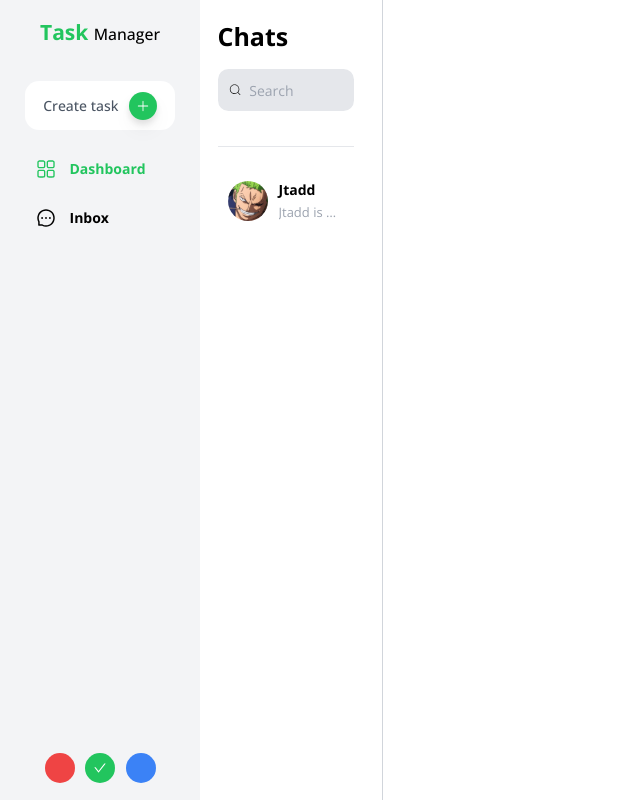
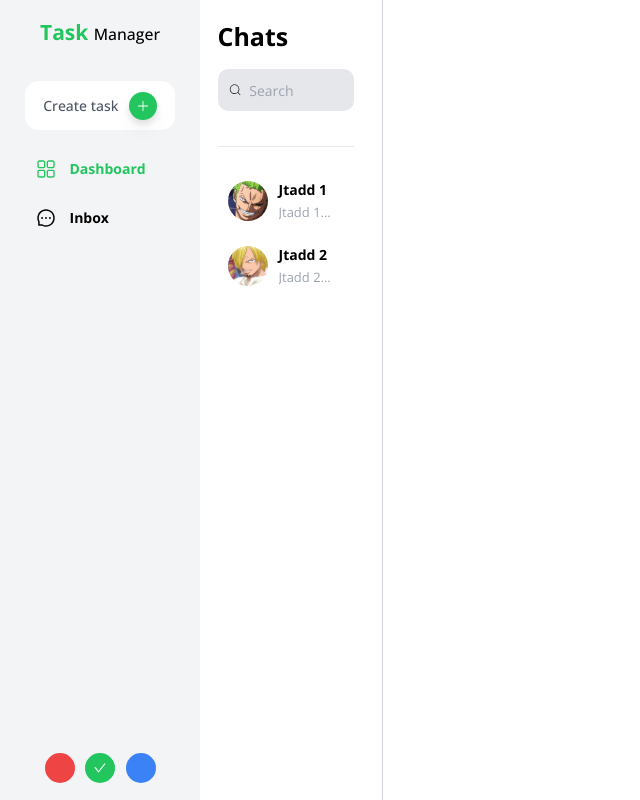
Before and after one commit to dathymax/ReactJS-Task-Manager-Client, a React (Vite) app: page /inbox in a window 1280 px wide. Shown: the whole page, without its empty margins (0-640 px from the left). Built offline with nearby package versions, Linux system fonts and the light colour scheme.

Commit message:
update inbox page

```diff
--- a/src/contexts/inbox.tsx
+++ b/src/contexts/inbox.tsx
@@ -1,10 +1,12 @@
 import React, { PropsWithChildren, useContext, useMemo, useState } from "react";
 import { IInboxSidebarUser } from "../pages/inbox/components/sidebar/users/Users";
 import { useSearchParams } from "react-router-dom";
+import Zoro from "../assets/images/zoro.jpg";
+import Sanji from "../assets/images/sanji.png";
 
 export interface IInboxPageContext {
     inboxData: IInboxSidebarUser[],
-    inboxById: IInboxSidebarUser
+    inboxById: IInboxSidebarUser,
 }
 
 export const InboxPageContext = React.createContext<IInboxPageContext | undefined>(undefined);
@@ -25,9 +27,49 @@ const InboxPageContextProvider = ({ children }: PropsWithChildren<{}>) => {
     const [inboxData, setInboxData] = useState<IInboxSidebarUser[]>([
         {
             id: 1,
-            src: "",
-            name: "Jtadd",
-            message: "Jtadd is a boy in a poor family"
+            senderName: "Jtadd 1",
+            senderSrc: Zoro,
+            latestMessage: "Jtadd 1 recipient is a boy in a rich family",
+            messages: [
+                {
+                    src: Zoro,
+                    name: "Jtadd 1 sender",
+                    message: "Jtadd 1 sender is a boy in a poor family",
+                    type: "sender",
+                },
+                {
+                    src: Sanji,
+                    name: "Jtadd 1 recipient",
+                    message: "Jtadd 1 recipient is a boy in a rich family",
+                    type: "recipient",
+                },
+            ]
+        },
+        {
+            id: 2,
+            senderName: "Jtadd 2",
+            senderSrc: Sanji,
+            latestMessage: "Jtadd 2 sender is a boy in a poor family too",
+            messages: [
+                {
+                    src: Sanji,
+                    name: "Jtadd 2 sender",
+                    message: "Jtadd 2 sender is a boy in a poor family",
+                    type: "sender",
+                },
+                {
+                    src: Zoro,
+                    name: "Jtadd 2 recipient",
+                    message: "Jtadd 2 recipient is a boy in a rich family",
+                    type: "recipient",
+                },
+                {
+                    src: Sanji,
+                    name: "Jtadd 2 sender",
+                    message: "Jtadd 2 sender is a boy in a poor family too",
+                    type: "sender",
+                },
+            ]
         }
     ]);
 
--- a/src/pages/inbox/components/content/Header.tsx
+++ b/src/pages/inbox/components/content/Header.tsx
@@ -15,7 +15,7 @@ const InboxContentHeader = () => {
                 <div className="flex items-center justify-center gap-3">
                     <Avatar />
                     <div className="name">
-                        <p className='font-bold text-black'>{inboxById.name}</p>
+                        <p className='font-bold text-black'>{inboxById.senderName}</p>
                         <span className='text-gray-400'>Active 15 minutes ago</span>
                     </div>
                 </div>
--- a/src/pages/inbox/components/content/chat-board/ChatItem.tsx
+++ b/src/pages/inbox/components/content/chat-board/ChatItem.tsx
@@ -5,15 +5,21 @@ import { HiOutlineEmojiHappy } from 'react-icons/hi'
 import { FaShare } from 'react-icons/fa'
 import { genTextColorHover } from '../../../../../helpers/theme'
 import { useThemeContext } from '../../../../../contexts/theme'
+import { useInboxPageContext } from '../../../../../contexts/inbox'
+import { IInboxUser } from '../../sidebar/users/Users'
 
 const InboxContentChatItem = () => {
     const { theme } = useThemeContext();
+    const { inboxById } = useInboxPageContext();
+    const messages: IInboxUser[] = inboxById.messages || [];
 
     return (
-        <div className='inbox-chat__item flex items-center gap-3'>
-            <Avatar />
-            <div className='bg-gray-300 rounded-2xl px-3 py-1.5'>
-                Hello world!
+        messages.map(item => {
+            return (
+                <div className={`inbox-chat__item w-full flex items-center gap-3 mb-5 ${item.type === "sender" ? "" : "flex-row-reverse text-right"}`}>
+                    <Avatar src={item.src} />
+                    <div className='bg-gray-200 rounded-2xl px-3 py-1.5'>
+                        {item.message}
                     </div>
                     <div className="inbox-chat__item--action hidden">
                         <div className={`${genTextColorHover(theme)} transition-all p-1 rounded-full hover:bg-gray-200 cursor-pointer`}>
@@ -28,6 +34,8 @@ const InboxContentChatItem = () => {
                     </div>
                 </div>
             )
+        })
+    )
 }
 
 export default InboxContentChatItem
--- a/src/pages/inbox/components/sidebar/users/User.tsx
+++ b/src/pages/inbox/components/sidebar/users/User.tsx
@@ -5,6 +5,7 @@ import { IInboxSidebarUser } from './Users'
 import { useNavigate, useSearchParams } from 'react-router-dom'
 import { useThemeContext } from '../../../../../contexts/theme'
 import { genTextColorHover } from '../../../../../helpers/theme'
+import { useInboxPageContext } from '../../../../../contexts/inbox'
 
 interface InboxSidebarUserProps {
     item: IInboxSidebarUser
@@ -28,10 +29,10 @@ const InboxSidebarUser: FC<InboxSidebarUserProps> = ({ item }) => {
             className={`${inboxUserId === item.id.toString() && "bg-gray-100"} inbox-user relative gap-3 flex items-center p-3 cursor-pointer hover:bg-gray-100 rounded-xl transition-all`}
             onClick={() => handleOnClick(item.id)}
         >
-            <Avatar src={item.src} />
+            <Avatar src={item.senderSrc} />
             <div>
-                <p className='font-bold text-black mb-1'>{item.name}</p>
-                <span className='text-gray-400 line-clamp-1 text-[13px]'>{item.message}</span>
+                <p className='font-bold text-black mb-1'>{item.senderName}</p>
+                <span className='text-gray-400 line-clamp-1 text-[13px]'>{item.latestMessage}</span>
             </div>
 
             <div
--- a/src/pages/inbox/components/sidebar/users/Users.tsx
+++ b/src/pages/inbox/components/sidebar/users/Users.tsx
@@ -2,11 +2,19 @@ import React, { FC } from 'react'
 import "./index.css"
 import InboxSidebarUser from './User'
 
+export interface IInboxUser {
+    src: string,
+    name: string | React.ReactNode,
+    message: string | React.ReactNode,
+    type: "sender" | "recipient"
+}
+
 export interface IInboxSidebarUser {
     id: number | string,
-    src?: string,
-    name?: string | React.ReactNode,
-    message?: string | React.ReactNode,
+    senderName: string | React.ReactNode,
+    senderSrc: string,
+    latestMessage: string,
+    messages: IInboxUser[]
 }
 
 interface InboxSidebarUsersProps {
```
Also changed, not shown: src/assets/images/sanji.png (added). Lines whose indentation alone changed are shown as unchanged.
